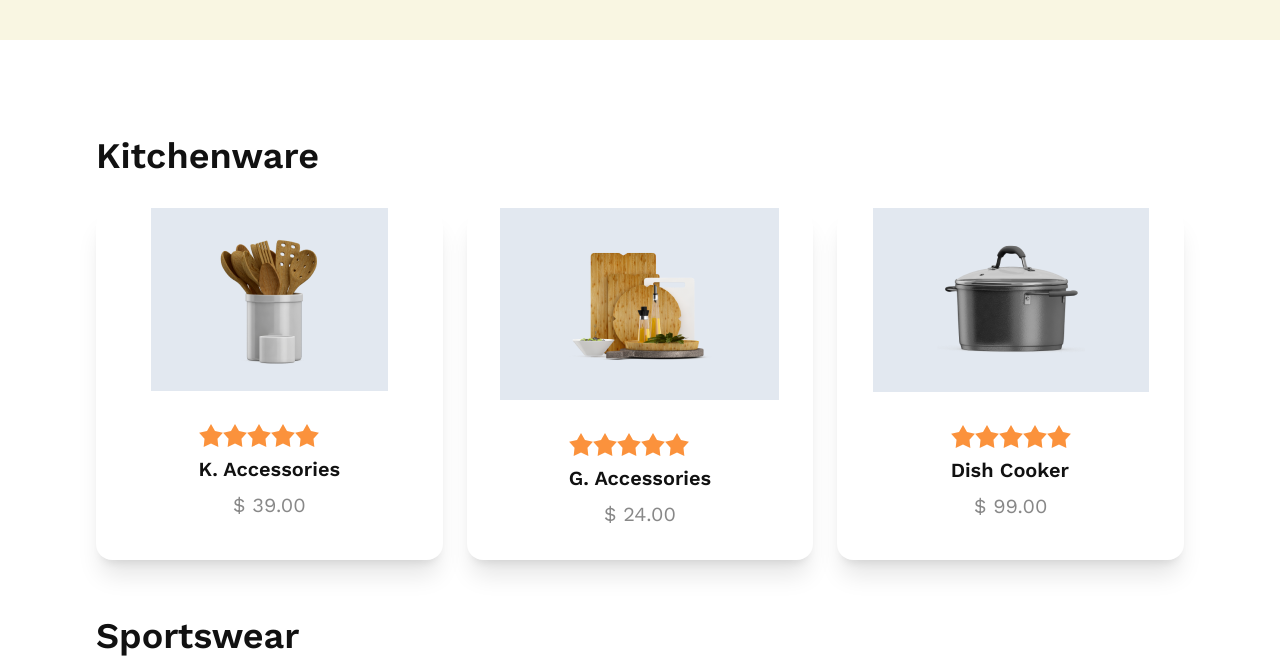
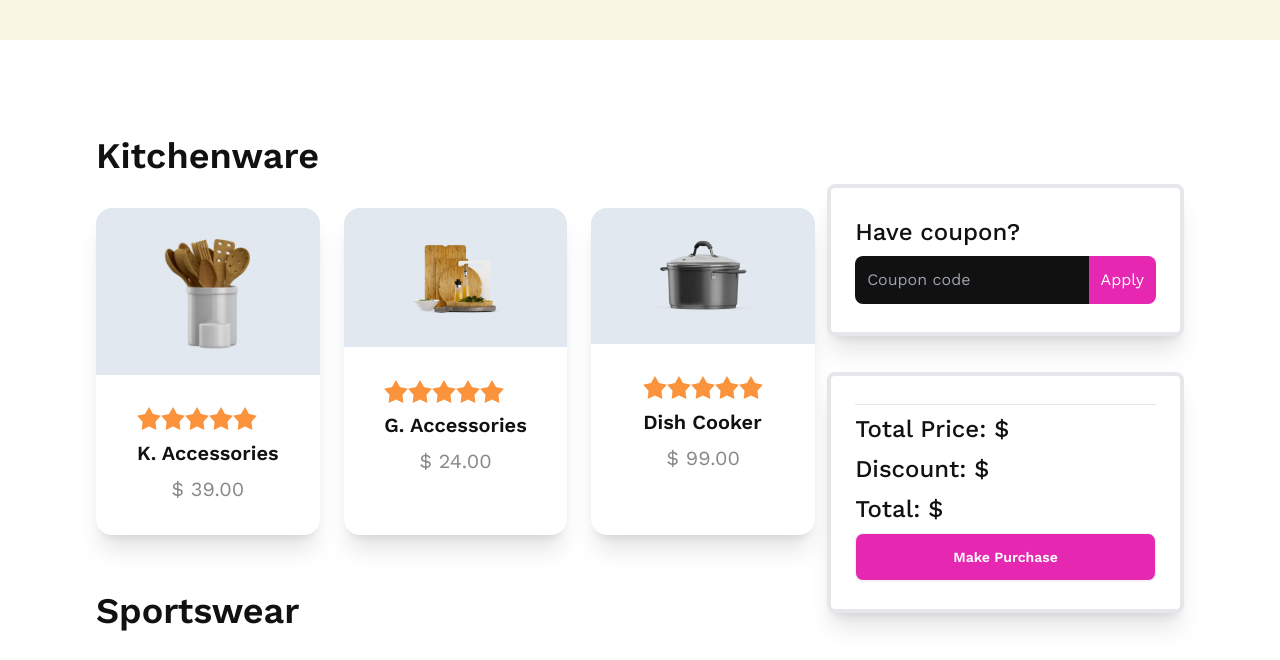
Before and after one commit to mstsurnalyakter/summer_sale, a plain HTML site: page index.html in a window 1280 px wide. Shown: the part 600-1260 px from the top of the page. Drawn offline with nearby package versions, Linux system fonts and the light colour scheme; a script that the page names is missing.

Commit message:
discount section added

```diff
--- a/index.html
+++ b/index.html
@@ -42,13 +42,18 @@
 
     <!-- main section -->
     <main class="container mx-auto px-4 lg:px-24">
+
+      <div class="flex flex-col lg:flex-row gap-3">
+
         <!-- right side -->
-      <section>
+        <section class="flex-1">
           <!-- cards container -->
           <div>
             <!-- Kitchenware -->
             <div class="mb-14">
-            <h1 class="text-[#111] font-semibold text-4xl mb-8">Kitchenware</h1>
+              <h1 class="text-[#111] font-semibold text-4xl mb-8">
+                Kitchenware
+              </h1>
 
               <div class="grid grid-cols-1 lg:grid-cols-3 gap-6">
                 <!-- card 1 -->
@@ -94,7 +99,7 @@
                     <h2 class="card-title text-[#111] text-xl font-semibold">
                       K. Accessories
                     </h2>
-                  <p class="text-[#11111180] text-xl">$ 39.00 </p>
+                    <p class="text-[#11111180] text-xl">$ 39.00</p>
                   </div>
                 </div>
 
@@ -141,7 +146,7 @@
                     <h2 class="card-title text-[#111] text-xl font-semibold">
                       G. Accessories
                     </h2>
-                  <p class="text-[#11111180] text-xl">$ 24.00 </p>
+                    <p class="text-[#11111180] text-xl">$ 24.00</p>
                   </div>
                 </div>
 
@@ -191,13 +196,14 @@
                     <p class="text-[#11111180] text-xl">$ 99.00</p>
                   </div>
                 </div>
-
               </div>
             </div>
 
             <!-- Sportswear -->
             <div class="mb-14">
-            <h1 class="text-[#111] font-semibold text-4xl mb-8">Sportswear</h1>
+              <h1 class="text-[#111] font-semibold text-4xl mb-8">
+                Sportswear
+              </h1>
 
               <div class="grid grid-cols-1 lg:grid-cols-3 gap-6">
                 <!-- card 1 -->
@@ -490,13 +496,32 @@
                 </div>
               </div>
             </div>
-
           </div>
         </section>
 
         <!-- left side -->
+        <section class="mt-12">
 
-      <section></section>
+            <div class="rounded-lg w-1/2 lg:w-full   shadow-xl bg-base-100 flex flex-col justify-center px-6 border-4 mb-9 py-7 space-y-2" >
+                <h2 class="text-[#111] text-2xl font-medium">Have coupon?</h2>
+                <div class="">
+                    <input type="text" name="" id="input-field" placeholder="Coupon code" class="p-3 border-none outline-none bg-[#111] rounded-l-lg">
+                <button class="bg-[#E527B2] rounded-r-lg p-3 text-white -ml-2">Apply</button>
+                </div>
+            </div>
+
+            <div class="rounded-lg w-1/2 lg:w-full   shadow-xl bg-base-100 flex flex-col justify-center px-6 border-4 mb-9 py-7 space-y-2" >
+                <hr>
+                <h2 class="text-[#111] text-2xl font-medium">Total Price: $ <span id="totalPrice"></span></h2>
+                <h2 class="text-[#111] text-2xl font-medium">Discount: $ <span id="discount"></span></h2>
+                <h2 class="text-[#111] text-2xl font-medium">Total: $ <span id="total"></span></h2>
+
+                <button class="bg-[#E527B2] rounded-lg btn p-3 text-white w-full hover:bg-[#E527B2]">Make Purchase</button>
+
+            </div>
+
+        </section>
+      </div>
     </main>
 
     <script src="./script.js"></script>
```
Lines whose indentation alone changed are shown as unchanged.
